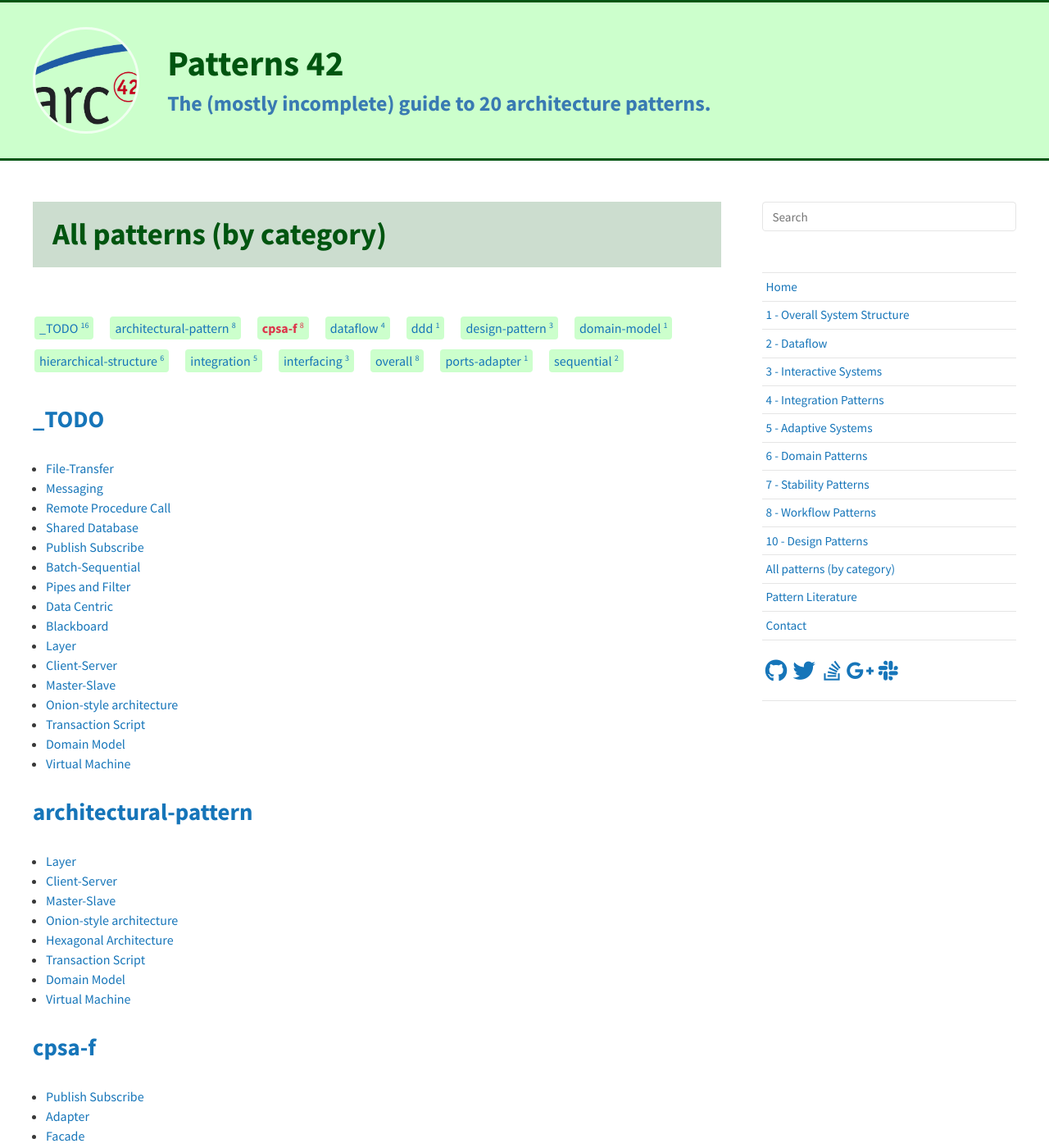
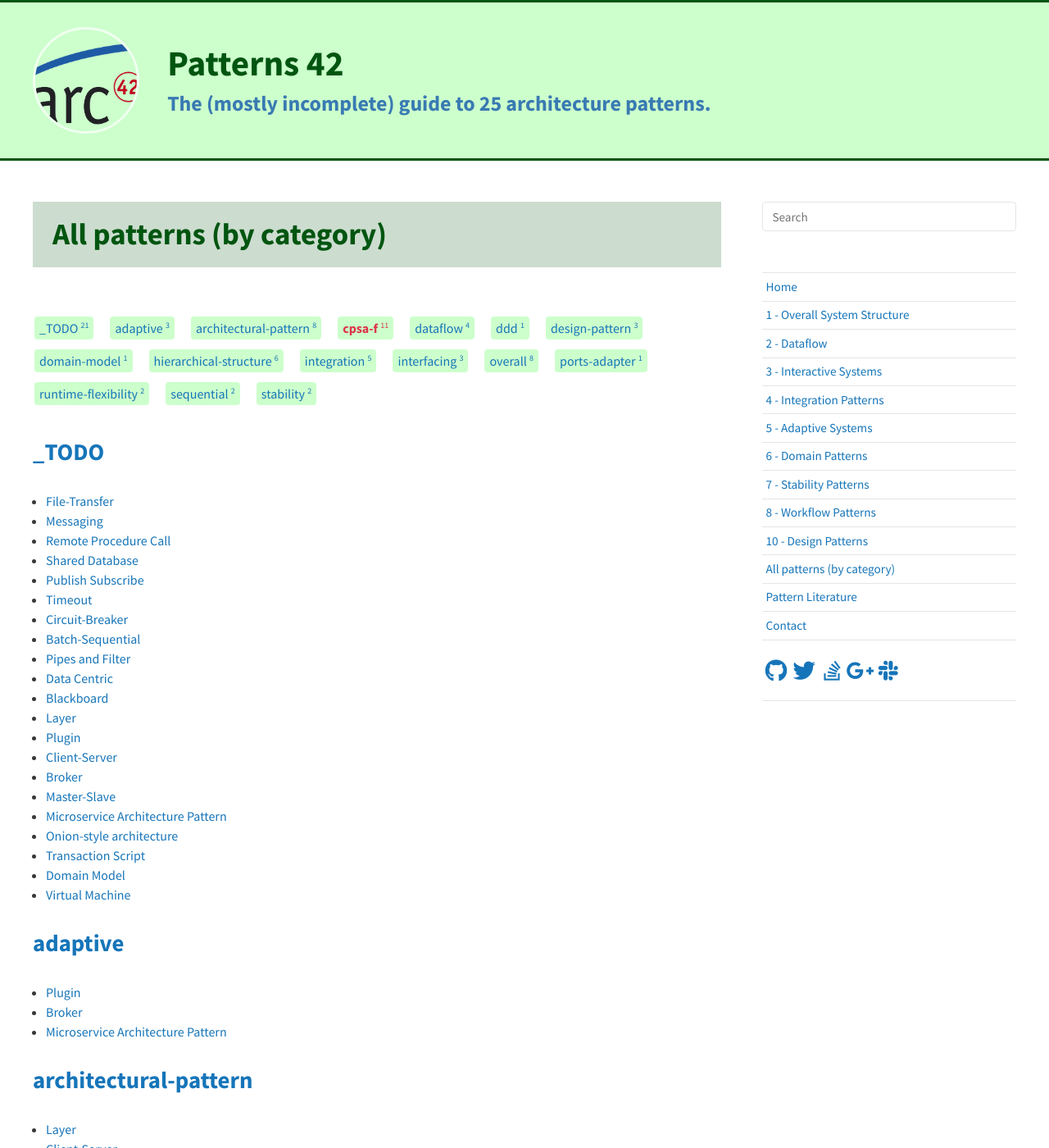
Before and after one commit to arc42/patterns.arc42.org-site, a Jekyll site: the page built from _pages/keywords.html, in a window 1280 px wide and 1400 px high. Shown: the whole window at 82% size. Built offline with Jekyll 4.4.1, drawn with Linux system fonts in a browser that asks for light colours; nearby versions of some CDN libraries; comment, search, counter and statistics services are not loaded; some of the changed text lies outside the part shown.

Commit message:
some more patterns, esp. intro to dataflow architectural style

```diff
--- /dev/null
+++ b/_posts/06-adaptive/2017-03-01-plugin.md
@@ -0,0 +1,7 @@
+---
+layout: post
+title: Plugin
+tags: adaptive runtime-flexibility cpsa-f  _TODO
+category: adaptive
+permalink: /patterns/plugin/
+---
--- /dev/null
+++ b/_posts/06-adaptive/2017-03-02-broker.md
@@ -0,0 +1,7 @@
+---
+layout: post
+title: Broker
+tags: adaptive runtime-flexibility cpsa-f  _TODO
+category: adaptive
+permalink: /patterns/broker/
+---
--- /dev/null
+++ b/_posts/06-adaptive/2017-03-03-microservice.md
@@ -0,0 +1,7 @@
+---
+layout: post
+title: Microservice Architecture Pattern
+tags: adaptive cpsa-f _TODO
+category: adaptive
+permalink: /patterns/microservice/
+---
```
Also changed, not shown: _pages/sect-2-dataflow.md (+17 -0 lines), _posts/08-stability/2016-06-01-timeout.md (added, +33 -0 lines), _posts/08-stability/2016-06-02-circuit-breaker.md (added, +21 -0 lines).
